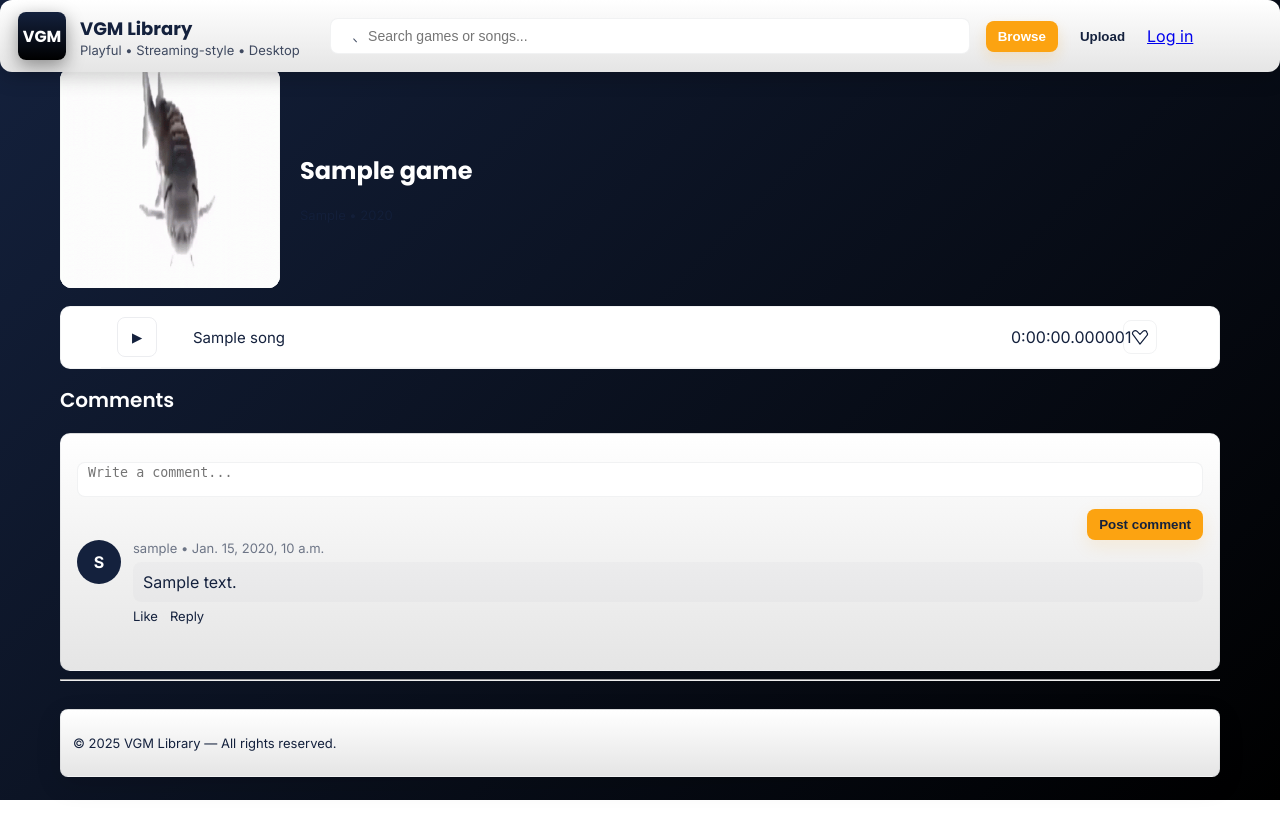
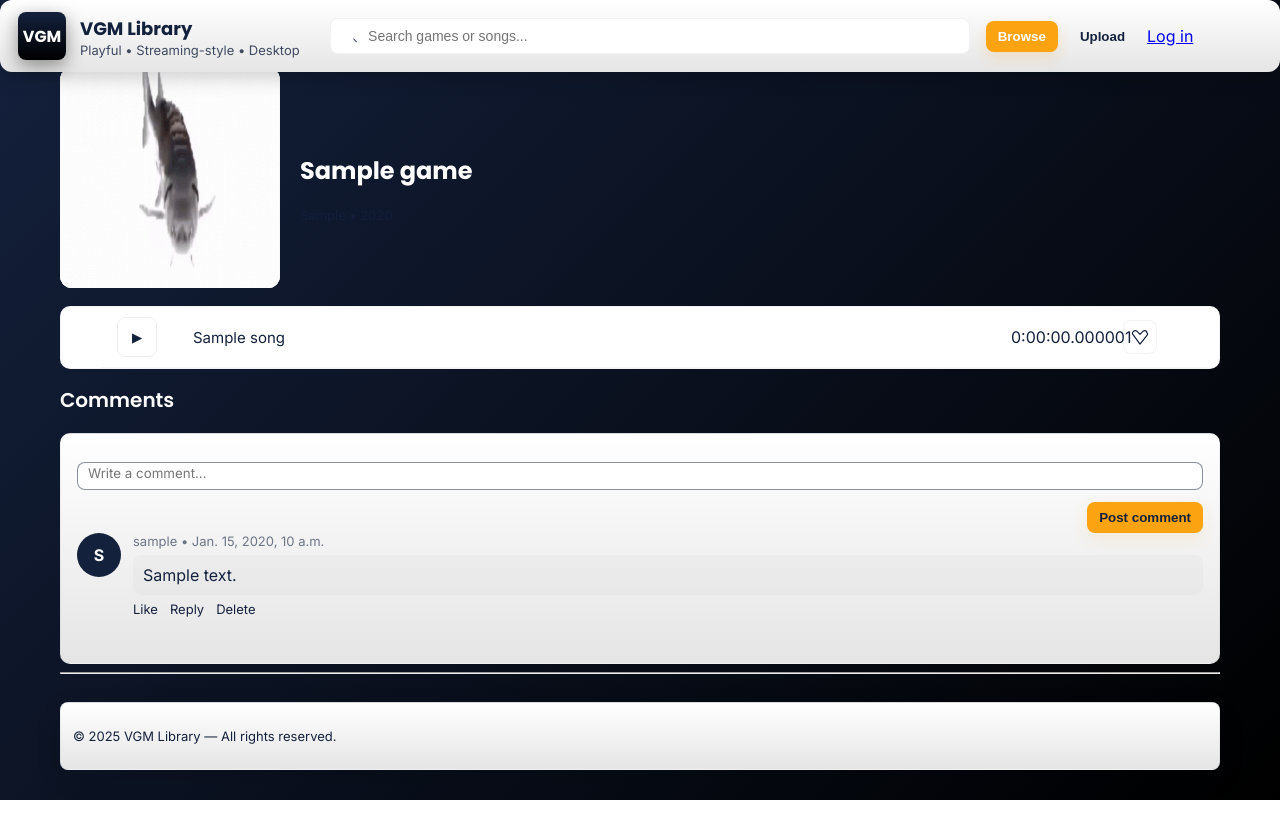
Before and after one commit to JustS0m3Guy/Music-App-i-, a Django app: page /games/1/ in a window 1280 px wide. Run offline with Django 3.2, Linux system fonts and the light colour scheme; tables that the repository leaves empty hold one stand-in row (values such as "Sample post"); data that the repository does not hold is empty; parts of the project's set-up code (start-up, migrations or seed data) failed here and were passed over; some libraries are stand-ins or nearby versions.

Commit message:
Comments get saved in database, requires sanitization and other comment features

```diff
--- a/django-app/app/static/app/content/styles.css
+++ b/django-app/app/static/app/content/styles.css
@@ -476,13 +476,14 @@ main.content {
     resize: none;
     width: 100%;
     overflow: hidden;
-    height: 35px;
+    height: 28px;
     border-radius: 8px;
     padding-right: 10px;
     padding-left: 10px;
     background: var(--white);
     color: var(--navy);
-    border: 1px solid rgba(20, 33, 61, 0.06);
+    border: 1px solid rgba(20, 33, 61, 0.5);
+    font-family: "Inter", system-ui, -apple-system, "Segoe UI", Roboto, Arial;
 }
 
 /* Footer: light panel */
--- a/django-app/app/templates/app/commentsGrid.html
+++ b/django-app/app/templates/app/commentsGrid.html
@@ -11,6 +11,7 @@
             <div class="actions">
                 <span>Like</span>
                 <span>Reply</span>
+                <span>Delete</span>
             </div>
         </div>
     </div>
--- a/django-app/app/views.py
+++ b/django-app/app/views.py
@@ -125,15 +125,15 @@ def get_comments(request, gameID: int):
     """Renders the comment page."""
     assert isinstance(request, HttpRequest)
     if request.method == "POST":
-        json_data = json.loads(request.body)
-        comment_text = json_data.get('commentText', '')
+        comment_text = json.dumps(request.POST)
+        comment_text = json.loads(comment_text)['commentData']
         user = request.user
-        # comment = Comments(
-        #    userID=user,
-        #    gameID = Games.objects.get(gameID=gameID),
-        #    commentText=comment_text,
-        #    commentTime=datetime.now()
-        #    ).save()
+        comment = Comments(
+           userID=user,
+           gameID = Games.objects.get(gameID=gameID),
+           commentText=comment_text,
+           commentTime=datetime.now()
+           ).save()
         return HttpResponse(comment_text ,status=201)
 
 
```
